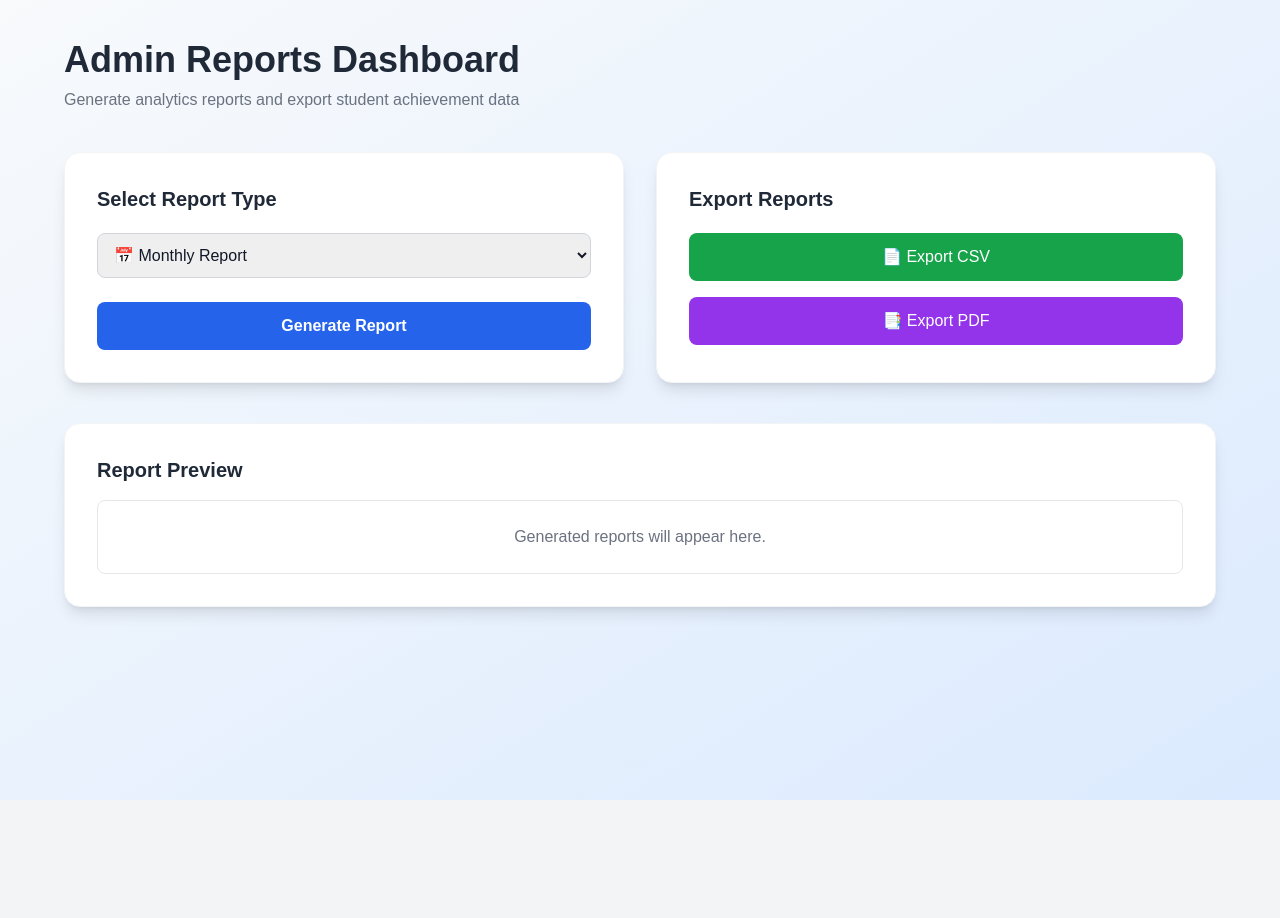
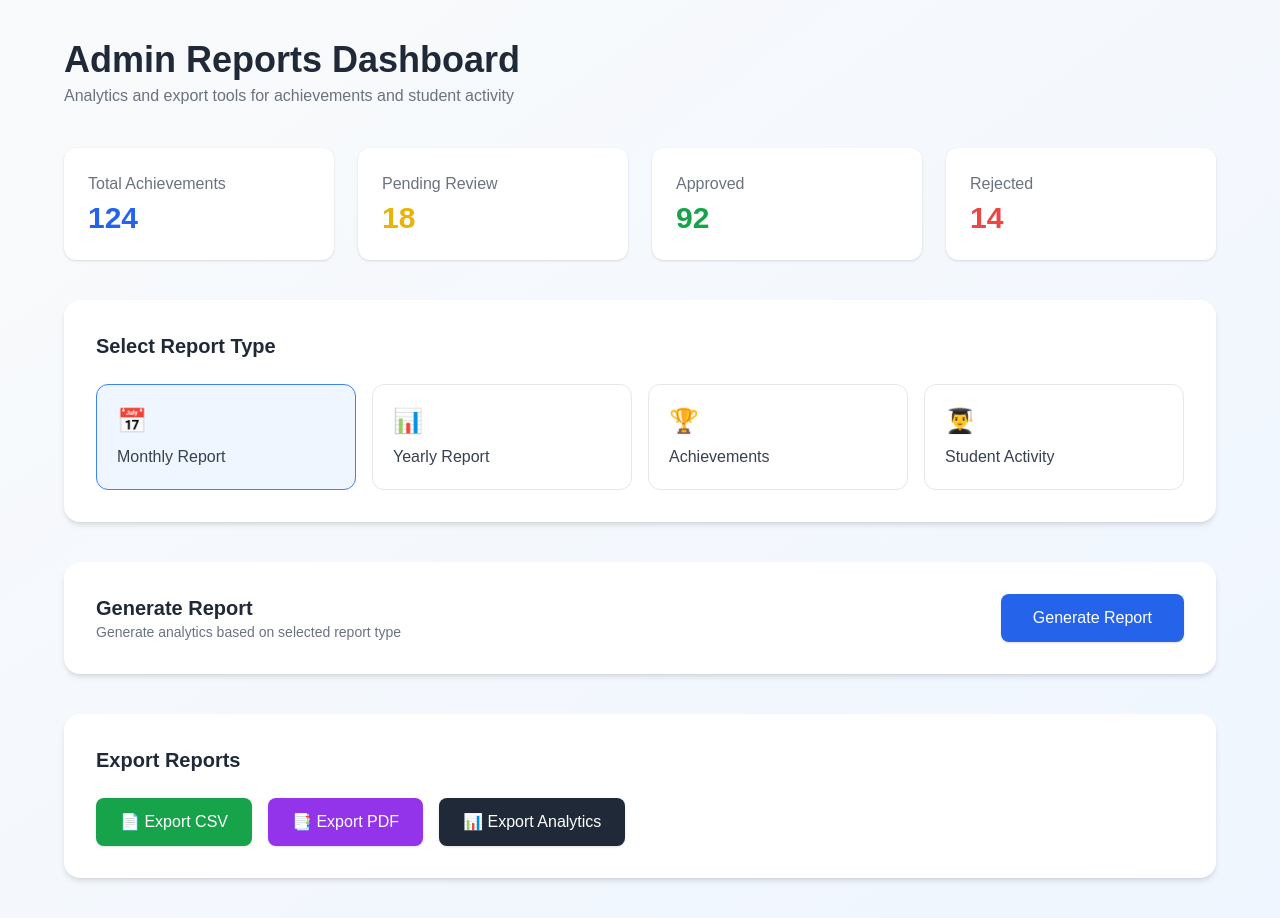
Before and after one commit to Vishwesh-Bhilare/WallOfFame, a Next.js app in the folder student-achievement-portal/: page /admin/reports in a window 1280 px wide. Before the commit the page ends 800 px from the top, so only its background shows below. Built offline with nearby package versions, Linux system fonts and the light colour scheme.

Commit message:
Update page.tsx

```diff
--- a/student-achievement-portal/src/app/admin/reports/page.tsx
+++ b/student-achievement-portal/src/app/admin/reports/page.tsx
@@ -11,78 +11,148 @@ export default function AdminReportsPage() {
   }
 
   return (
-    <div className="min-h-screen bg-gradient-to-br from-slate-50 to-blue-100 p-10">
+    <div className="min-h-screen bg-gradient-to-br from-gray-50 to-blue-50 p-10">
 
       <div className="max-w-6xl mx-auto space-y-10">
 
         {/* Header */}
-        <div>
-          <h1 className="text-4xl font-bold text-gray-800">
-            Admin Reports Dashboard
-          </h1>
-          <p className="text-gray-500 mt-2">
-            Generate analytics reports and export student achievement data
-          </p>
-        </div>
 
-        {/* Report Controls */}
-        <div className="grid md:grid-cols-2 gap-8">
+        <div className="flex items-center justify-between">
 
-          {/* Select Report */}
-          <div className="bg-white p-8 rounded-2xl shadow-lg border border-gray-100">
-            <h2 className="text-xl font-semibold mb-5 text-gray-800">
-              Select Report Type
-            </h2>
+          <div>
+            <h1 className="text-4xl font-bold text-gray-800">
+              Admin Reports Dashboard
+            </h1>
 
-            <select
-              value={reportType}
-              onChange={(e) => setReportType(e.target.value)}
-              className="border border-gray-300 p-3 rounded-lg w-full focus:ring-2 focus:ring-blue-400"
-            >
-              <option value="monthly">📅 Monthly Report</option>
-              <option value="yearly">📊 Yearly Report</option>
-              <option value="achievements">🏆 Achievement Report</option>
-              <option value="students">👨‍🎓 Student Activity Report</option>
-            </select>
-
-            <button
-              onClick={generateReport}
-              className="mt-6 w-full bg-blue-600 text-white py-3 rounded-lg font-semibold hover:bg-blue-700 transition"
-            >
-              Generate Report
-            </button>
-          </div>
-
-          {/* Export Section */}
-          <div className="bg-white p-8 rounded-2xl shadow-lg border border-gray-100">
-            <h2 className="text-xl font-semibold mb-5 text-gray-800">
-              Export Reports
-            </h2>
-
-            <div className="flex flex-col gap-4">
-
-              <button className="flex items-center justify-center gap-2 bg-green-600 text-white py-3 rounded-lg hover:bg-green-700 transition">
-                📄 Export CSV
-              </button>
-
-              <button className="flex items-center justify-center gap-2 bg-purple-600 text-white py-3 rounded-lg hover:bg-purple-700 transition">
-                📑 Export PDF
-              </button>
-
-            </div>
+            <p className="text-gray-500 mt-1">
+              Analytics and export tools for achievements and student activity
+            </p>
           </div>
 
         </div>
 
-        {/* Preview Section */}
-        <div className="bg-white p-8 rounded-2xl shadow-lg border border-gray-100">
+        {/* Quick Stats */}
 
-          <h2 className="text-xl font-semibold mb-4 text-gray-800">
-            Report Preview
+        <div className="grid md:grid-cols-4 gap-6">
+
+          <div className="bg-white p-6 rounded-xl shadow hover:shadow-lg transition hover:-translate-y-1">
+            <p className="text-gray-500">Total Achievements</p>
+            <h2 className="text-3xl font-bold text-blue-600 mt-1">124</h2>
+          </div>
+
+          <div className="bg-white p-6 rounded-xl shadow hover:shadow-lg transition hover:-translate-y-1">
+            <p className="text-gray-500">Pending Review</p>
+            <h2 className="text-3xl font-bold text-yellow-500 mt-1">18</h2>
+          </div>
+
+          <div className="bg-white p-6 rounded-xl shadow hover:shadow-lg transition hover:-translate-y-1">
+            <p className="text-gray-500">Approved</p>
+            <h2 className="text-3xl font-bold text-green-600 mt-1">92</h2>
+          </div>
+
+          <div className="bg-white p-6 rounded-xl shadow hover:shadow-lg transition hover:-translate-y-1">
+            <p className="text-gray-500">Rejected</p>
+            <h2 className="text-3xl font-bold text-red-500 mt-1">14</h2>
+          </div>
+
+        </div>
+
+        {/* Report Type Selector */}
+
+        <div className="bg-white p-8 rounded-2xl shadow-md">
+
+          <h2 className="text-xl font-semibold mb-6 text-gray-800">
+            Select Report Type
           </h2>
 
-          <div className="border rounded-lg p-6 text-gray-500 text-center">
-            Generated reports will appear here.
+          <div className="grid md:grid-cols-4 gap-4">
+
+            {[
+              { id: "monthly", label: "Monthly Report", icon: "📅" },
+              { id: "yearly", label: "Yearly Report", icon: "📊" },
+              { id: "achievements", label: "Achievements", icon: "🏆" },
+              { id: "students", label: "Student Activity", icon: "👨‍🎓" },
+            ].map((item) => (
+
+              <button
+                key={item.id}
+                onClick={() => setReportType(item.id)}
+                className={`p-5 rounded-xl border transition text-left
+                ${reportType === item.id
+                    ? "border-blue-500 bg-blue-50"
+                    : "border-gray-200 hover:border-blue-400 hover:bg-blue-50"
+                  }`}
+              >
+
+                <p className="text-2xl">{item.icon}</p>
+
+                <p className="mt-2 font-medium text-gray-700">
+                  {item.label}
+                </p>
+
+              </button>
+
+            ))}
+
+          </div>
+
+        </div>
+
+        {/* Generate Report */}
+
+        <div className="bg-white p-8 rounded-2xl shadow-md flex items-center justify-between">
+
+          <div>
+            <h2 className="text-xl font-semibold text-gray-800">
+              Generate Report
+            </h2>
+
+            <p className="text-gray-500 text-sm">
+              Generate analytics based on selected report type
+            </p>
+          </div>
+
+          <button
+            onClick={generateReport}
+            className="bg-blue-600 text-white px-8 py-3 rounded-lg
+            hover:bg-blue-700 transition shadow hover:scale-105"
+          >
+            Generate Report
+          </button>
+
+        </div>
+
+        {/* Export Section */}
+
+        <div className="bg-white p-8 rounded-2xl shadow-md">
+
+          <h2 className="text-xl font-semibold mb-6 text-gray-800">
+            Export Reports
+          </h2>
+
+          <div className="flex flex-wrap gap-4">
+
+            <button
+              className="bg-green-600 text-white px-6 py-3 rounded-lg
+              hover:bg-green-700 transition shadow hover:scale-105"
+            >
+              📄 Export CSV
+            </button>
+
+            <button
+              className="bg-purple-600 text-white px-6 py-3 rounded-lg
+              hover:bg-purple-700 transition shadow hover:scale-105"
+            >
+              📑 Export PDF
+            </button>
+
+            <button
+              className="bg-gray-800 text-white px-6 py-3 rounded-lg
+              hover:bg-black transition shadow hover:scale-105"
+            >
+              📊 Export Analytics
+            </button>
+
           </div>
 
         </div>
```
